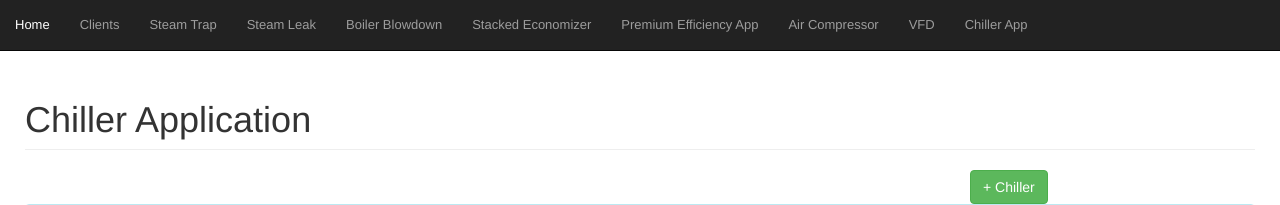
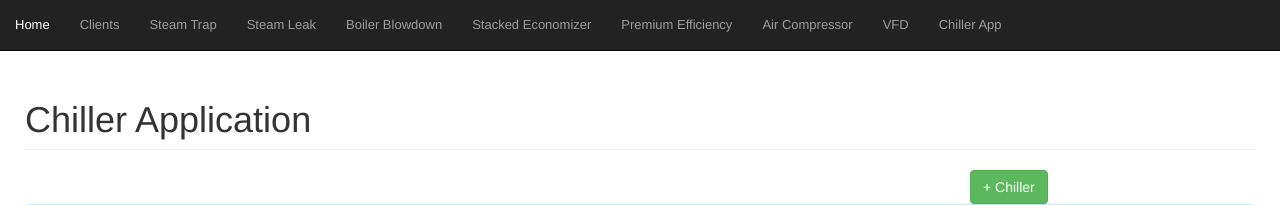
Before and after one commit to spendyala/my_pro, a Django app: page /chiller_app/ in a window 1280 px wide. Shown: the top 205 px of the page. Run offline with Django 3.2, Linux system fonts and the light colour scheme; data comes from the database, SQL or seed files in the repository; some libraries are stand-ins or nearby versions.

Commit message:
Look same

```diff
--- a/chiller_app/templates/chiller_app/details.html
+++ b/chiller_app/templates/chiller_app/details.html
@@ -34,7 +34,7 @@
 				  <a class="navbar-brand" href="http://54.215.143.7/steam_leak">Steam Leak</a>
 				  <a class="navbar-brand" href="http://54.215.143.7/boiler_blowdown">Boiler Blowdown</a>
 				  <a class="navbar-brand" href="http://54.215.143.7/stacked_economizer">Stacked Economizer</a>
-				  <a class="navbar-brand" href="http://54.215.143.7/premium_efficiency_app">Premium Efficiency App</a>
+				  <a class="navbar-brand" href="http://54.215.143.7/premium_efficiency_app">Premium Efficiency</a>
 				  <a class="navbar-brand" href="http://54.215.143.7//air_compressors">Air Compressor</a>
 				  <a class="navbar-brand" href="http://54.215.143.7/vfd">VFD</a>
 				  <a class="navbar-brand" href="http://54.215.143.7:8000/chiller_app">Chiller App</a>
--- a/chiller_app/templates/chiller_app/index.html
+++ b/chiller_app/templates/chiller_app/index.html
@@ -34,7 +34,7 @@
 				  <a class="navbar-brand" href="http://54.215.143.7/steam_leak">Steam Leak</a>
 				  <a class="navbar-brand" href="http://54.215.143.7/boiler_blowdown">Boiler Blowdown</a>
 				  <a class="navbar-brand" href="http://54.215.143.7/stacked_economizer">Stacked Economizer</a>
-				  <a class="navbar-brand" href="http://54.215.143.7/premium_efficiency_app">Premium Efficiency App</a>
+				  <a class="navbar-brand" href="http://54.215.143.7/premium_efficiency_app">Premium Efficiency</a>
 				  <a class="navbar-brand" href="http://54.215.143.7//air_compressors">Air Compressor</a>
 				  <a class="navbar-brand" href="http://54.215.143.7/vfd">VFD</a>
 				  <a class="navbar-brand" href="http://54.215.143.7:8000/chiller_app">Chiller App</a>
```
